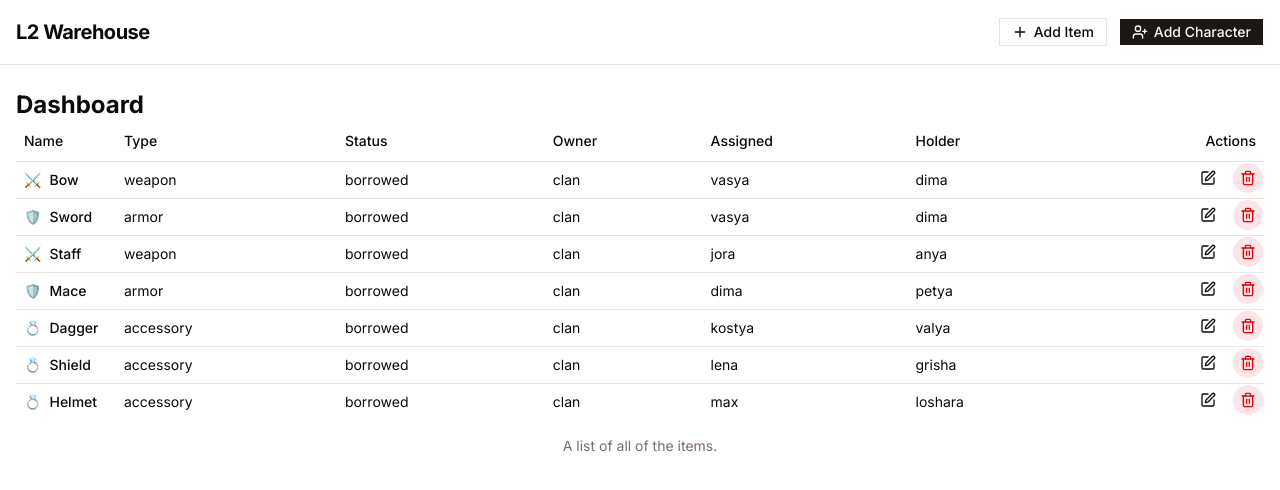
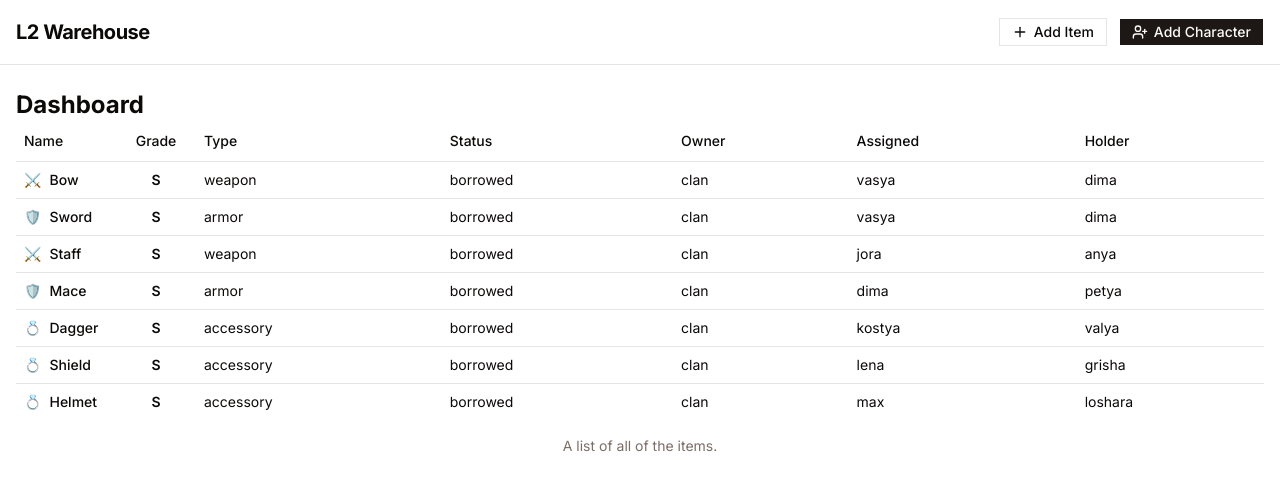
Before and after one commit to rebel228/l2-warehouse, a Next.js app: page /dashboard in a window 1280 px wide. Shown: the top 490 px of the page. Built offline with nearby package versions, Linux system fonts and the light colour scheme.

Commit message:
feat: add grade field to items, remove actions from the table

```diff
--- a/src/app/components/item-table/ItemTable.tsx
+++ b/src/app/components/item-table/ItemTable.tsx
@@ -19,12 +19,12 @@ const ItemTable = () => {
       <TableHeader>
         <TableRow>
           <TableHead className="w-[100px]">Name</TableHead>
+          <TableHead className="w-[80px] text-center">Grade</TableHead>
           <TableHead>Type</TableHead>
           <TableHead>Status</TableHead>
           <TableHead>Owner</TableHead>
           <TableHead>Assigned</TableHead>
           <TableHead>Holder</TableHead>
-          <TableHead className="text-right">Actions</TableHead>
         </TableRow>
       </TableHeader>
       <TableBody>
@@ -34,29 +34,12 @@ const ItemTable = () => {
               <span className="mr-2">{typeIcon[item.type]}</span>
               {item.name}
             </TableCell>
+            <TableCell className="text-center font-mono font-semibold">{item.grade}</TableCell>
             <TableCell>{item.type}</TableCell>
             <TableCell>{item.status}</TableCell>
             <TableCell>{item.owner}</TableCell>
             <TableCell>{item.assigned}</TableCell>
             <TableCell>{item.holder}</TableCell>
-            <div className="flex justify-end gap-2">
-              <Button
-                variant="ghost"
-                size="icon"
-                className="rounded-full"
-                onClick={() => console.log('edit', item.id)}
-              >
-                <Edit className="h-4 w-4" />
-              </Button>
-              <Button
-                variant="destructive"
-                size="icon"
-                className="rounded-full"
-                onClick={() => console.log('delete', item.id)}
-              >
-                <Trash2 className="h-4 w-4" />
-              </Button>
-            </div>
           </TableRow>
         ))}
       </TableBody>
--- a/src/lib/db/schema.ts
+++ b/src/lib/db/schema.ts
@@ -46,6 +46,7 @@ export const items = snakeCase.table(
     id: integer().primaryKey().generatedAlwaysAsIdentity(),
     name: varchar({ length: 255 }).notNull(),
     type: varchar({ length: 255 }).notNull(),
+    grade: itemGrade().default('D').notNull(),
     imageUrl: varchar({ length: 500 }),
     status: itemStatus().default('in_bank').notNull(),
     updatedAt: timestamp().defaultNow().notNull(),
--- a/src/lib/mock.ts
+++ b/src/lib/mock.ts
@@ -1,12 +1,15 @@
 interface item {
   id: string;
   name: string;
+  grade: grade;
   type: string;
   status: string;
   owner: string;
   assigned: string;
   holder: string;
 }
+
+type grade = 'NG' | 'D' | 'C' | 'B' | 'A' | 'S';
 
 export const typeIcon: Record<string, string> = {
   weapon: '⚔️',
@@ -18,6 +21,7 @@ export const itemsMocks: item[] = [
   {
     id: '1',
     name: 'Bow',
+    grade: 'S',
     type: 'weapon',
     status: 'borrowed',
     owner: 'clan',
@@ -27,6 +31,7 @@ export const itemsMocks: item[] = [
   {
     id: '2',
     name: 'Sword',
+    grade: 'S',
     type: 'armor',
     status: 'borrowed',
     owner: 'clan',
@@ -36,6 +41,7 @@ export const itemsMocks: item[] = [
   {
     id: '3',
     name: 'Staff',
+    grade: 'S',
     type: 'weapon',
     status: 'borrowed',
     owner: 'clan',
@@ -45,6 +51,7 @@ export const itemsMocks: item[] = [
   {
     id: '4',
     name: 'Mace',
+    grade: 'S',
     type: 'armor',
     status: 'borrowed',
     owner: 'clan',
@@ -54,6 +61,7 @@ export const itemsMocks: item[] = [
   {
     id: '5',
     name: 'Dagger',
+    grade: 'S',
     type: 'accessory',
     status: 'borrowed',
     owner: 'clan',
@@ -63,6 +71,7 @@ export const itemsMocks: item[] = [
   {
     id: '6',
     name: 'Shield',
+    grade: 'S',
     type: 'accessory',
     status: 'borrowed',
     owner: 'clan',
@@ -72,6 +81,7 @@ export const itemsMocks: item[] = [
   {
     id: '7',
     name: 'Helmet',
+    grade: 'S',
     type: 'accessory',
     status: 'borrowed',
     owner: 'clan',
```
